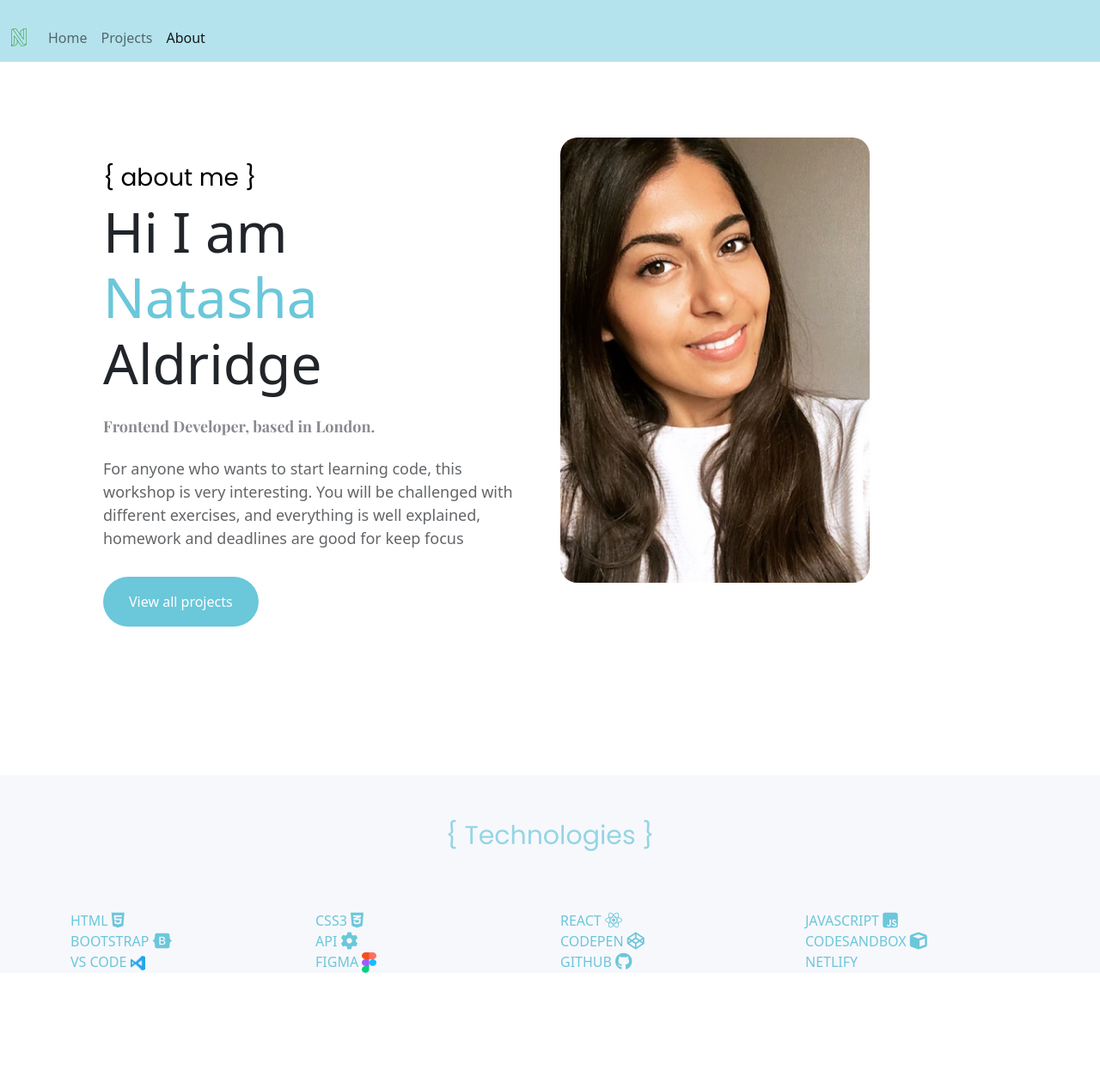
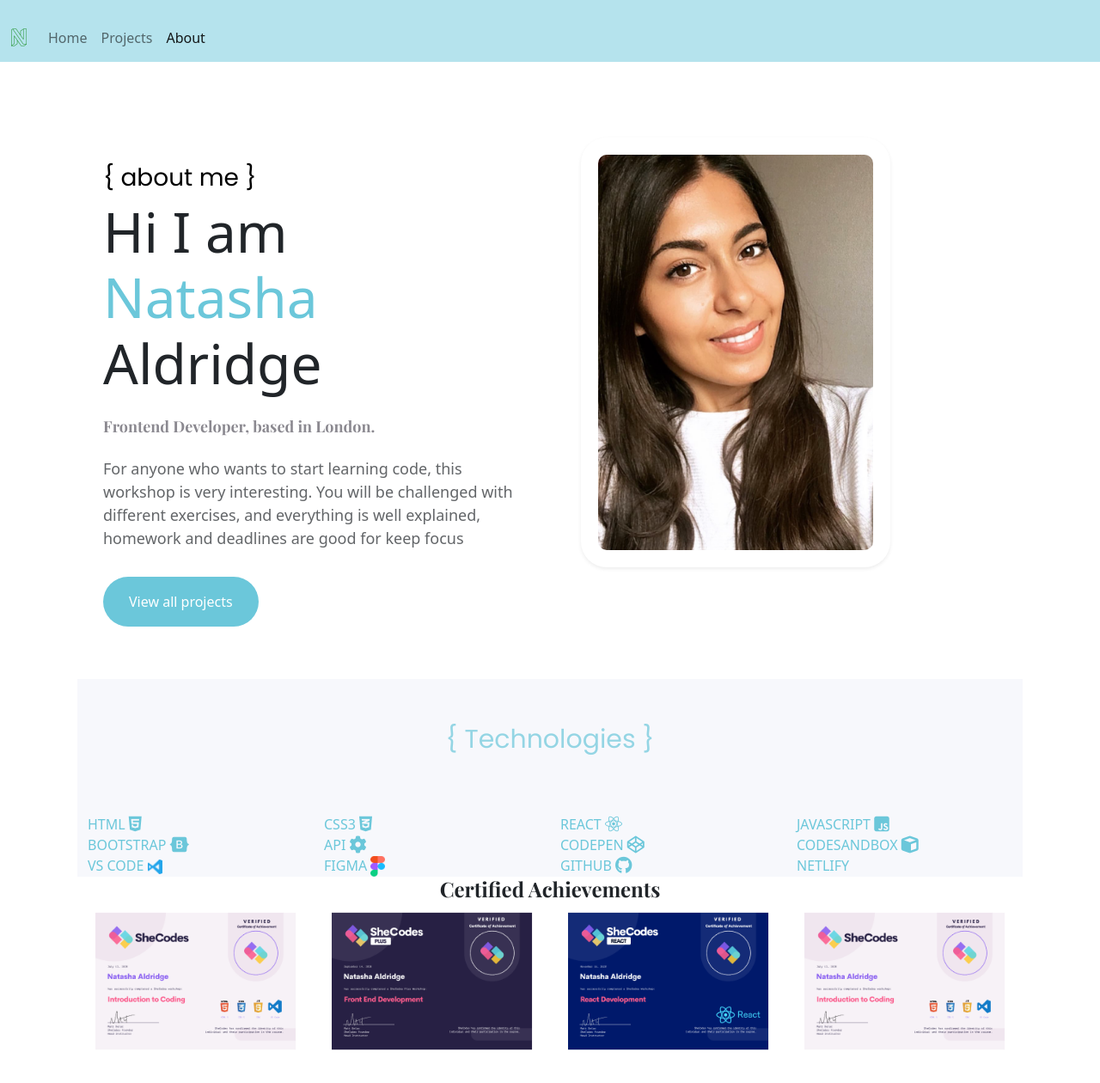
Before and after one commit to Natashalucy141/my-portfolio-project, a plain HTML site: page about.html in a window 1280 px wide. Shown: the whole page at 86% size. Before the commit the page ends 1132 px from the top, so only its background shows below. Drawn offline with nearby package versions, Linux system fonts and the light colour scheme.

Commit message:
Certificate Section added to about.html

```diff
--- a/about.html
+++ b/about.html
@@ -79,16 +79,17 @@
           </div>
         </div>
         <div class="col-md-6">
+          <div class="container">
           <img
             src="/Images/headshot.png"
             alt="headshot photo"
-            class="headshot-image"
+            class="headshot-image img-fluid shadow-sm "
           />
         </div>
       </div>
     </div>
 
-    <div class="technology-section">
+    <div class="technology-section mt-5">
       <p class="p-5 page-heading text-center">{ Technologies }</p>
 <div class="container">
 
@@ -146,5 +147,33 @@
             NETLIFY
         </div>
     </div>
-</body>
+    </div>
+    </div>
+
+    <div class="certificate-section">
+      <div class="container">
+        <h4 class="text-center certificate-title">Certified Achievements</h4>
+        <div class="row">
+          <div class="col-md-3">
+            <a href="https://www.shecodes.io/certificates/41456d7cb33c6dceb6dbd05e9a84dce9" target="_blank">  <img src="/Images/shecodes-cert.png" class="img-fluid"></a>
+           </div>
+          <div class="col-md-3">
+            <a href="https://www.shecodes.io/certificates/e2724f22ed5c4d602b5064aabb126340" target="_blank"> <img src="/Images/plus-cert.png" class="img-fluid"></a>
+
+          </div>
+          <div class="col-md-3">
+            <a href="https://www.shecodes.io/certificates/a16f29748a21e489bcc47a80791457a8" target="_blank"><img src="/Images/React-cert.png" class="img-fluid"></a>
+
+          </div>
+          <div class="col-md-3">
+            <a href="#"><img src="/Images/shecodes-cert.png" class="img-fluid"></a>
+
+          </div>
+        </div>
+      </div>
+    </div>
+
+
+
+  </body>
 </html>
--- a/styles/styles.css
+++ b/styles/styles.css
@@ -100,8 +100,8 @@ p {
 
 .headshot-image {
   width: 360px;
-  border-radius: 20px;
-  margin: 0;
+  border-radius: 30px;
+  padding: 20px;
 }
 
 .about-section {
@@ -128,6 +128,10 @@ p {
 
 .name-color {
   color: var(--branding-color);
+}
+/* CERTIFICATE SECTION*/
+.certificate-title {
+  font-size: 24px;
 }
 
 /* TECHNOLOGY SECTION*/
```
